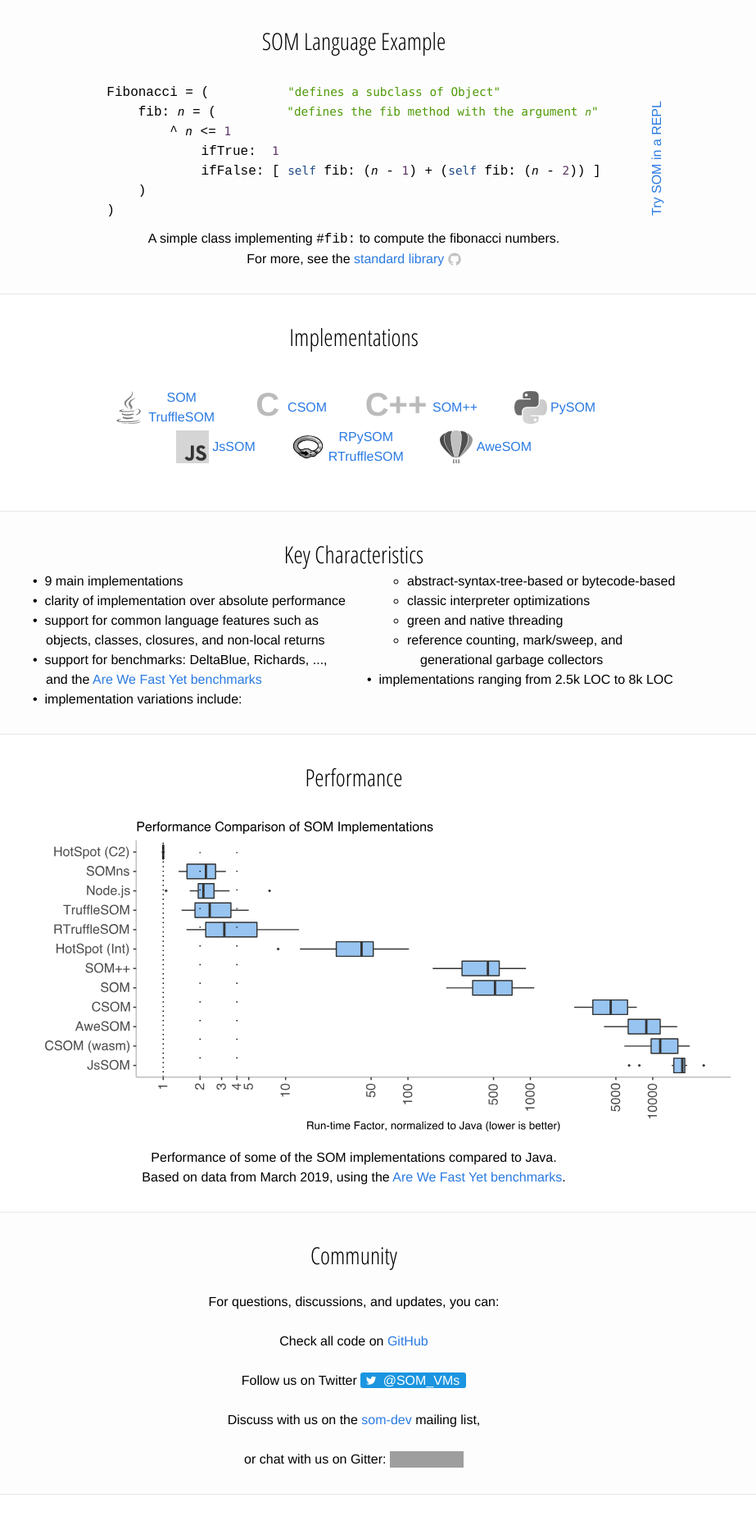
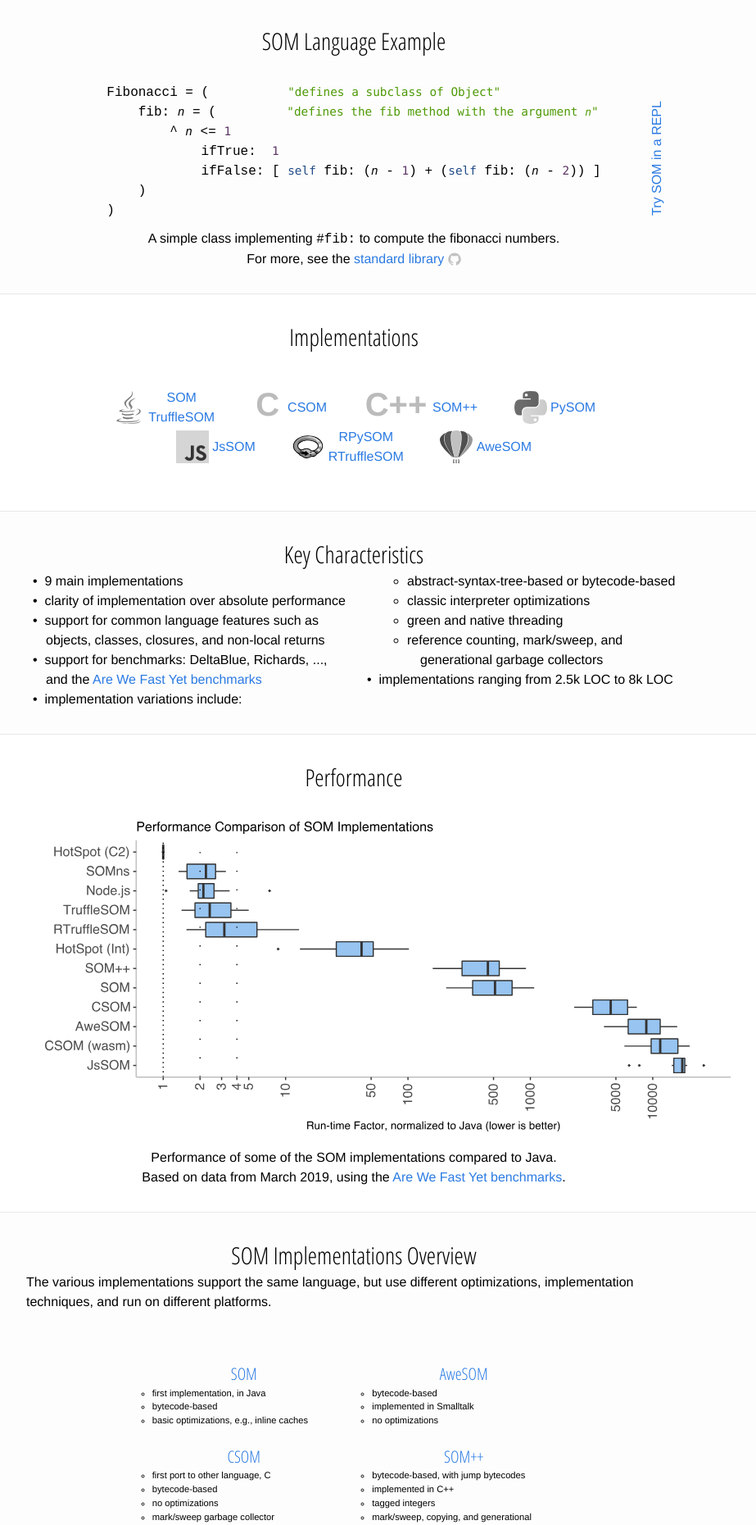
Before and after one commit to SOM-st/som-st.github.io, a Jekyll site: the page built from index.html, in a window 1280 px wide. Shown: the part 254-2114 px from the top of the page at 82% size, without its empty margins (208-1131 px from the left). Built offline with Jekyll 4.4.1, drawn with Linux system fonts in a browser that asks for light colours; some of the changed text lies outside the part shown; grey boxes are pictures that could not be loaded.

Commit message:
Added section on SOM implementations
Signed-off-by: Stefan Marr <git@stefan-marr.de>

```diff
--- a/css/main.css
+++ b/css/main.css
@@ -279,6 +279,23 @@
 }
 .text-logo {color:#bbbbbb;font-size:40px;line-height: 33px;font-weight:bold}
 
+#som-details li.som-impl {
+  list-style-type: circle;
+  width: 20em;
+  font-size: 70%;
+  text-align: left;
+}
+
+#som-details ul.som-impl ul {
+  list-style-type: circle;
+  text-align: left;
+  vertical-align: top;
+}
+
+#som-details h4 {
+  padding-top: 1em;
+}
+
 ul.two-col {
   columns: 2;
   -webkit-columns: 2;
--- a/index.html
+++ b/index.html
@@ -160,6 +160,101 @@
   </figure>
 
 </div></div>
+
+<div class="content-section" id="som-details">
+  <div class="wrap">
+
+    <h1>SOM Implementations Overview</h1>
+    <p>
+      The various implementations support the same language,
+      but use different optimizations, implementation techniques,
+      and run on different platforms.
+    </p>
+
+    <ul class="som-impl">
+      <li class="som-impl">
+        <h4><a href="https://github.com/SOM-st/som-java">SOM</a></h4>
+        <ul>
+          <li>first implementation, in Java</li>
+          <li>bytecode-based</li>
+          <li>basic optimizations, e.g., inline caches</li>
+        </ul>
+      </li>
+
+      <li class="som-impl">
+          <h4><a href="https://github.com/SOM-st/AweSOM">AweSOM</a></h4>
+          <ul>
+            <li>bytecode-based</li>
+            <li>implemented in Smalltalk</li>
+            <li>no optimizations</li>
+          </ul>
+      </li>
+
+      <li class="som-impl">
+          <h4><a href="https://github.com/SOM-st/CSOM">CSOM</a></h4>
+          <ul>
+            <li>first port to other language, C</li>
+            <li>bytecode-based</li>
+            <li>no optimizations</li>
+            <li>mark/sweep garbage collector</li>
+            <li>supports Emscripten/WebAssembler</li>
+        </ul>
+      </li>
+
+      <li class="som-impl">
+          <h4><a href="https://github.com/SOM-st/SOMpp">SOM++</a></h4>
+          <ul>
+            <li>bytecode-based, with jump bytecodes</li>
+            <li>implemented in C++</li>
+            <li>tagged integers</li>
+            <li>mark/sweep, copying, and generational garbage collectors</li>
+            <li>With OMR: GC support and a just-in-time compiler</li>
+          </ul>
+      </li>
+
+      <li class="som-impl">
+          <h4><a href="https://github.com/SOM-st/PySOM">PySOM</a></h4>
+          <ul>
+            <li>bytecode-based, in Python</li>
+            <li>no optimizations</li>
+          </ul>
+      </li>
+
+      <li class="som-impl">
+          <h4><a href="https://github.com/SOM-st/RPySOM">RPySOM</a></h4>
+          <ul>
+            <li>bytecode-based, in Python and RPython-compatible</li>
+            <li>highly optimized</li>
+          </ul>
+      </li>
+
+      <li class="som-impl">
+          <h4><a href="https://github.com/SOM-st/TruffleSOM">TruffleSOM</a></h4>
+          <ul>
+            <li>implemented in Java, using the Truffle framework</li>
+            <li>abstract-syntax-tree-based</li>
+            <li>highly optimized</li>
+          </ul>
+      </li>
+
+      <li class="som-impl">
+          <h4><a href="https://github.com/SOM-st/RTruffleSOM">RTruffleSOM</a></h4>
+          <ul>
+            <li>abstract-syntax-tree-based, in Python and RPython-compatible</li>
+            <li>highly optimized</li>
+          </ul>
+      </li>
+
+      <li class="som-impl">
+          <h4><a href="https://github.com/SOM-st/JsSOM">JsSOM</a></h4>
+          <ul>
+            <li>abstract-syntax-tree-based, in JavaScript</li>
+            <li>runs on Node.js and in browsers</li>
+          </ul>
+      </li>
+
+  </div>
+</div>
 
 <div class="content-section">
 <div class="wrap">
```
